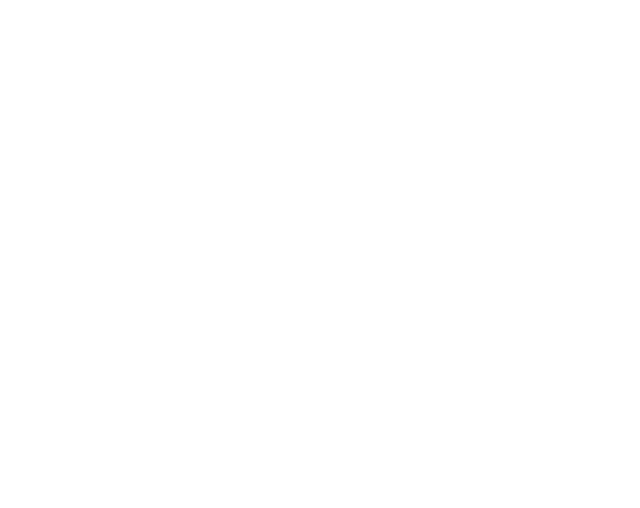
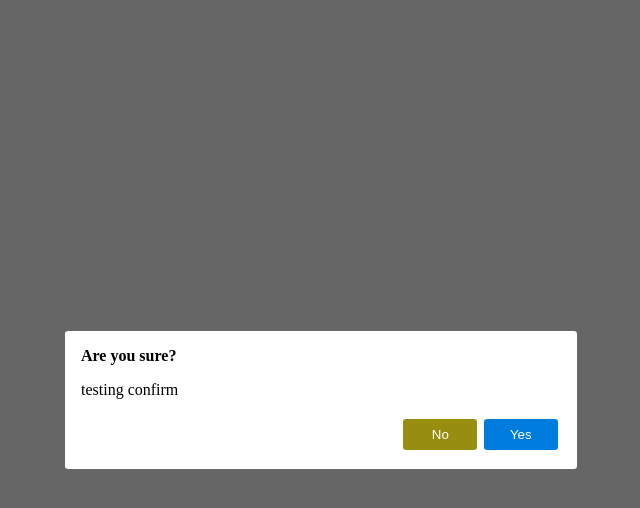
Before and after one commit to xyzshantaram/cf-alert, a website: page testing.html in a window 1280 px wide. Both pictures are taken after a click on the button "OK". Shown: the whole page, without its empty margins (319-959 px from the left). Drawn offline with Linux system fonts and the light colour scheme.

Commit message:
working confirm and input boxes

```diff
--- a/src/cf-alert.ts
+++ b/src/cf-alert.ts
@@ -57,12 +57,40 @@ function message(text: string, title = 'Info', customLabel = 'OK') {
     })
 }
 
-function input(title: string, text: string) {
-    const [header, body, footer] = create();
+function input(type: string, text: string, title = 'Input') {
+    const [header, body, footer, mask] = create();
     return new Promise((resolve, reject) => {
         try {
             header.innerHTML = cf.escape(title);
             body.innerHTML = cf.escape(text);
+
+            const set = cf.insert(cf.nu('fieldset', {
+                attrs: { type: type }
+            }), { atEndOf: body }) as HTMLInputElement;
+
+            const field = cf.insert(cf.nu('input#alert-input', {
+                attrs: { type: type }
+            }), { atEndOf: set }) as HTMLInputElement;
+
+            cf.insert(cf.nu('button#alert-cancel', {
+                on: {
+                    click: (e) => {
+                        reject('Cancelled by user');
+                        mask.remove();
+                    }
+                },
+                c: "Cancel"
+            }), { atEndOf: footer });
+
+            cf.insert(cf.nu('button#alert-ok', {
+                on: {
+                    click: (e) => {
+                        resolve(field.value);
+                        mask.remove();
+                    }
+                },
+                c: "Submit"
+            }), { atEndOf: footer });
         }
         catch (e) {
             reject(e)
@@ -70,10 +98,37 @@ function input(title: string, text: string) {
     })
 }
 
-function confirm() {
-    const [header, body, footer] = create();
+interface CustomLabels {
+    yes?: string,
+    no?: string
+}
+
+function confirm(text: string, customLabels: CustomLabels, title = 'Are you sure?') {
+    const [header, body, footer, mask] = create();
     return new Promise((resolve, reject) => {
         try {
+            header.innerHTML = cf.escape(title);
+            body.innerHTML = cf.escape(text);
+
+            cf.insert(cf.nu('button#alert-cancel', {
+                on: {
+                    click: (e) => {
+                        resolve(false);
+                        mask.remove();
+                    }
+                },
+                c: customLabels?.no || "No"
+            }), { atEndOf: footer });
+
+            cf.insert(cf.nu('button#alert-ok', {
+                on: {
+                    click: (e) => {
+                        resolve(true);
+                        mask.remove();
+                    }
+                },
+                c: customLabels?.yes || "Yes"
+            }), { atEndOf: footer });
 
         }
         catch (e) {
@@ -82,4 +137,4 @@ function confirm() {
     })
 }
 
-export default { prompt, message, confirm };
+export default { input, message, confirm };
--- a/style.css
+++ b/style.css
@@ -0,0 +1,70 @@
+#cf-alert {
+    width: 40%;
+    background: white;
+    border-radius: 0.2rem;
+    max-height: 100%;
+    overflow: auto;
+}
+
+#alert-header, #alert-footer {
+    padding: 1rem;
+}
+
+#alert-body>input {
+    display: block;
+    margin-top: 1rem;
+    margin-bottom: 1rem;
+}
+
+#alert-body {
+    padding-left: 1rem;
+}
+
+#alert-footer {
+    text-align: right;
+}
+
+#alert-header {
+    font-weight: bold;
+}
+
+#alert-ok {
+    color: white;
+    background-color: #007cdf;
+    border: none;
+    padding: 0.5rem;
+    min-width: 10ch;
+    border-radius: 0.2rem;
+}
+
+#alert-cancel {
+    color: white;
+    background-color: #978e0f;
+    border: none;
+    padding: 0.5rem;
+    min-width: 10ch;
+    border-radius: 0.2rem;
+}
+
+#alert-cancel, #alert-ok {
+    cursor: pointer;
+    margin: 0.2rem;
+}
+
+@media not all and (hover: none) {
+    #alert-cancel:hover, #alert-ok:hover {
+        filter: brightness(1.2);
+    }
+}
+
+@media only screen and (max-aspect-ratio: 1/1) {
+    #cf-alert {
+        width: 70%;
+    }
+}
+
+@media only screen and (max-aspect-ratio: 9/16) {
+    #cf-alert {
+        width: 90%;
+    }
+}
--- a/testing.html
+++ b/testing.html
@@ -13,6 +13,15 @@
     <script type='module'>
         import cfa from './dist/cf-alert.js';
         await cfa.message('test', 'foobar');
+
+        let confirm = await cfa.confirm('testing confirm');
+        console.log(confirm);
+
+        let text = await cfa.input('text', 'test', 'foobar');
+        let number = await cfa.input('number', 'test', 'foobar');
+        let password = await cfa.input('password', 'test', 'foobar');
+
+        console.log(text, number, password);
     </script>
 </body>
 
```
Also changed, not shown: dist/cf-alert.d.ts, dist/cf-alert.js.
